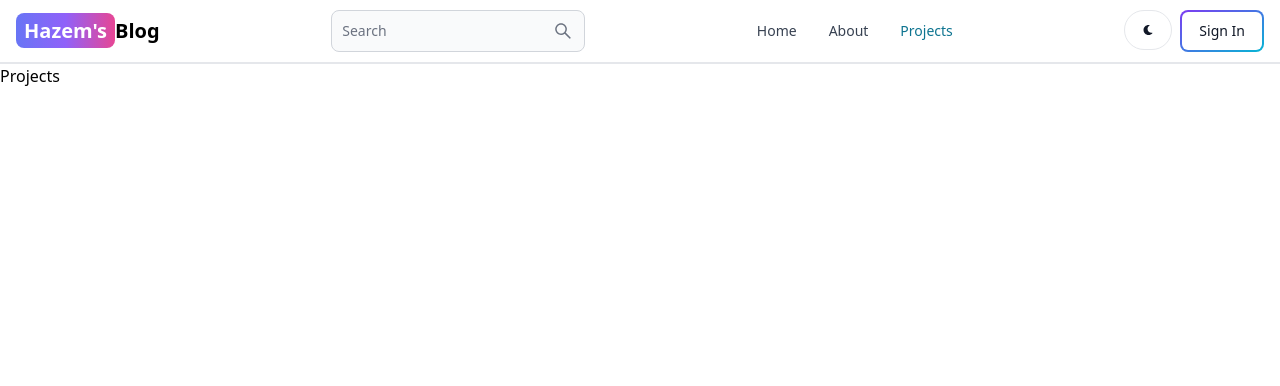
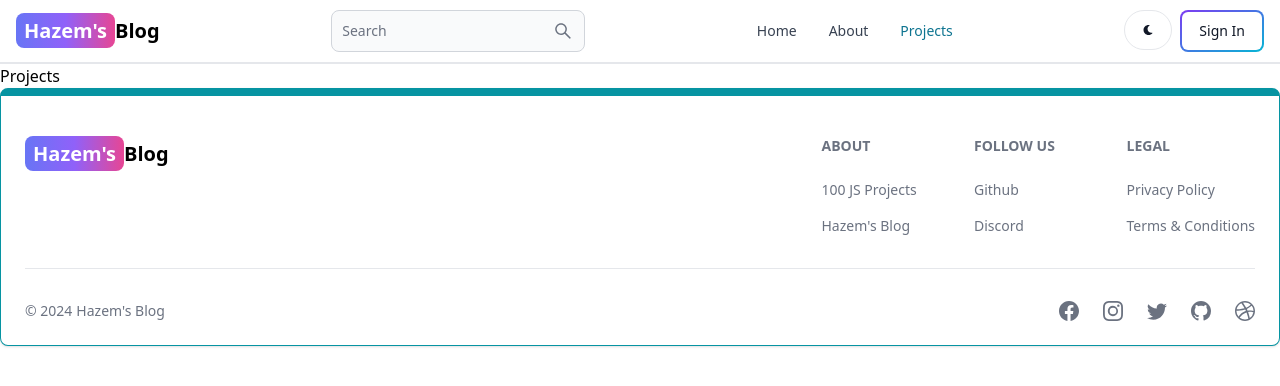
Before and after one commit to hazemmut/Mern-Blog, a React (Vite) app in the folder client/: page /projects in a window 1280 px wide. Shown: the top 386 px of the page. Built offline with nearby package versions, Linux system fonts and the light colour scheme.

Commit message:
create footer

```diff
--- a/client/src/App.jsx
+++ b/client/src/App.jsx
@@ -6,6 +6,7 @@ import SignIn from './pages/SignIn'
 import SignUp from './pages/SignUp'
 import Projects from './pages/Projects'
 import Header from './components/Header'
+import Footer from './components/Footer'
 
 
 
@@ -25,6 +26,7 @@ export default function App() {
 
 
       </Routes>
+      <Footer />
       </BrowserRouter>
     </div>
   )
--- /dev/null
+++ b/client/src/components/Footer.jsx
@@ -0,0 +1,94 @@
+import { Footer } from "flowbite-react";
+import { Link } from "react-router-dom";
+import {
+  BsFacebook,
+  BsInstagram,
+  BsTwitter,
+  BsGithub,
+  BsDribbble,
+} from "react-icons/bs";
+
+export default function FooterCom() {
+  return (
+    <Footer container className="border border-t-8 border-teal-500">
+      <div className="w-full max-w-7xl mx-auto">
+        <div className="grid w-full justify-between sm:flex md:grid-cols-1">
+          <div className="mt-5">
+            <Link
+              to="/"
+              className="self-center whitespace-nowrap text-lg sm:text-xl font-semibold dark:text-white"
+            >
+              <span className="px-2 py-1 bg-gradient-to-r from-indigo-500 via-purple-500 to-pink-500 rounded-lg text-white">
+                Hazem&apos;s
+              </span>
+              Blog
+            </Link>
+          </div>
+
+          <div className="grid grid-cols-2 gap-8 mt-4 sm:grid-cols-3 sm:gap-6">
+            <div>
+              <Footer.Title title="About" />
+              <Footer.LinkGroup col>
+                <Footer.Link
+                  href="https://www.100jsprojects.com"
+                  target="_blank"
+                  rel="noopener noreferrer"
+                >
+                  100 JS Projects
+                </Footer.Link>
+
+                <Footer.Link href="/About" rel="noopener noreferrer">
+                  Hazem&apos;s Blog
+                </Footer.Link>
+              </Footer.LinkGroup>
+            </div>
+            <div>
+              <Footer.Title title="Follow Us" />
+              <Footer.LinkGroup col>
+                <Footer.Link
+                  href="https://github.com/hazemmut"
+                  target="_blank"
+                  rel="noopener noreferrer"
+                >
+                  Github
+                </Footer.Link>
+
+                <Footer.Link href="#" rel="noopener noreferrer">
+                  Discord
+                </Footer.Link>
+              </Footer.LinkGroup>
+            </div>
+            <div>
+              <Footer.Title title="Legal" />
+              <Footer.LinkGroup col>
+                <Footer.Link href="#">Privacy Policy</Footer.Link>
+
+                <Footer.Link href="#" rel="noopener noreferrer">
+                  Terms &amp; Conditions
+                </Footer.Link>
+              </Footer.LinkGroup>
+            </div>
+          </div>
+        </div>
+        <Footer.Divider />
+        <div
+          className="w-full sm:flex  sm:items-center sm:justify-between
+        "
+        >
+          <Footer.Copyright
+            href="#"
+            by="Hazem's Blog"
+            year={new Date().getFullYear()}
+          />
+          <div className="flex gap-6 sm:mt-0 mt-4 sm:justify-center">
+            <Footer.Icon href="#" icon={BsFacebook} />
+            <Footer.Icon href="#" icon={BsInstagram} />
+            <Footer.Icon href="#" icon={BsTwitter} />
+            <Footer.Icon href="https://github.com/hazemmut" icon={BsGithub} />
+            <Footer.Icon href="#" icon={BsDribbble} />
+          </div>
+        </div>
+      </div>
+    </Footer>
+  );
+}
```
